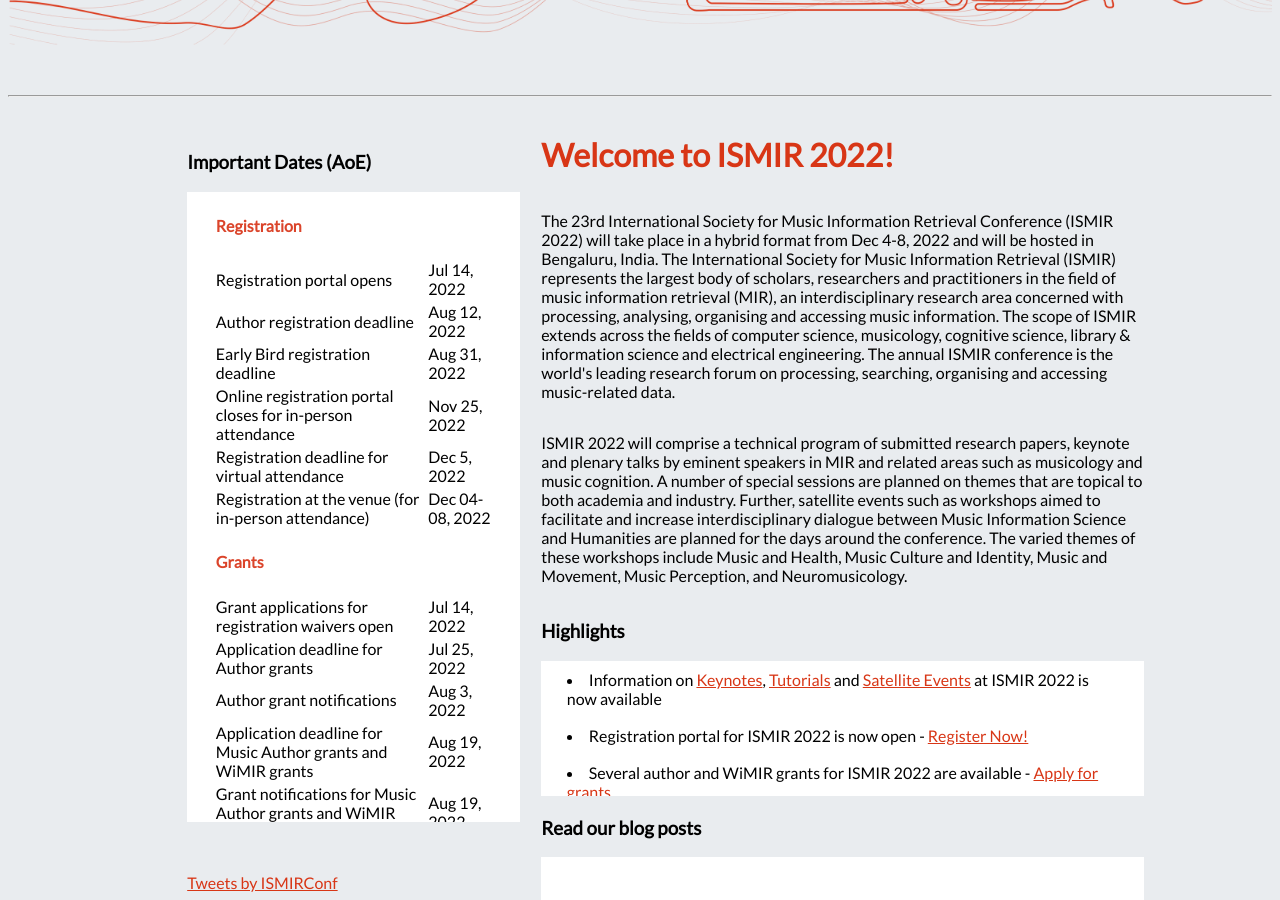
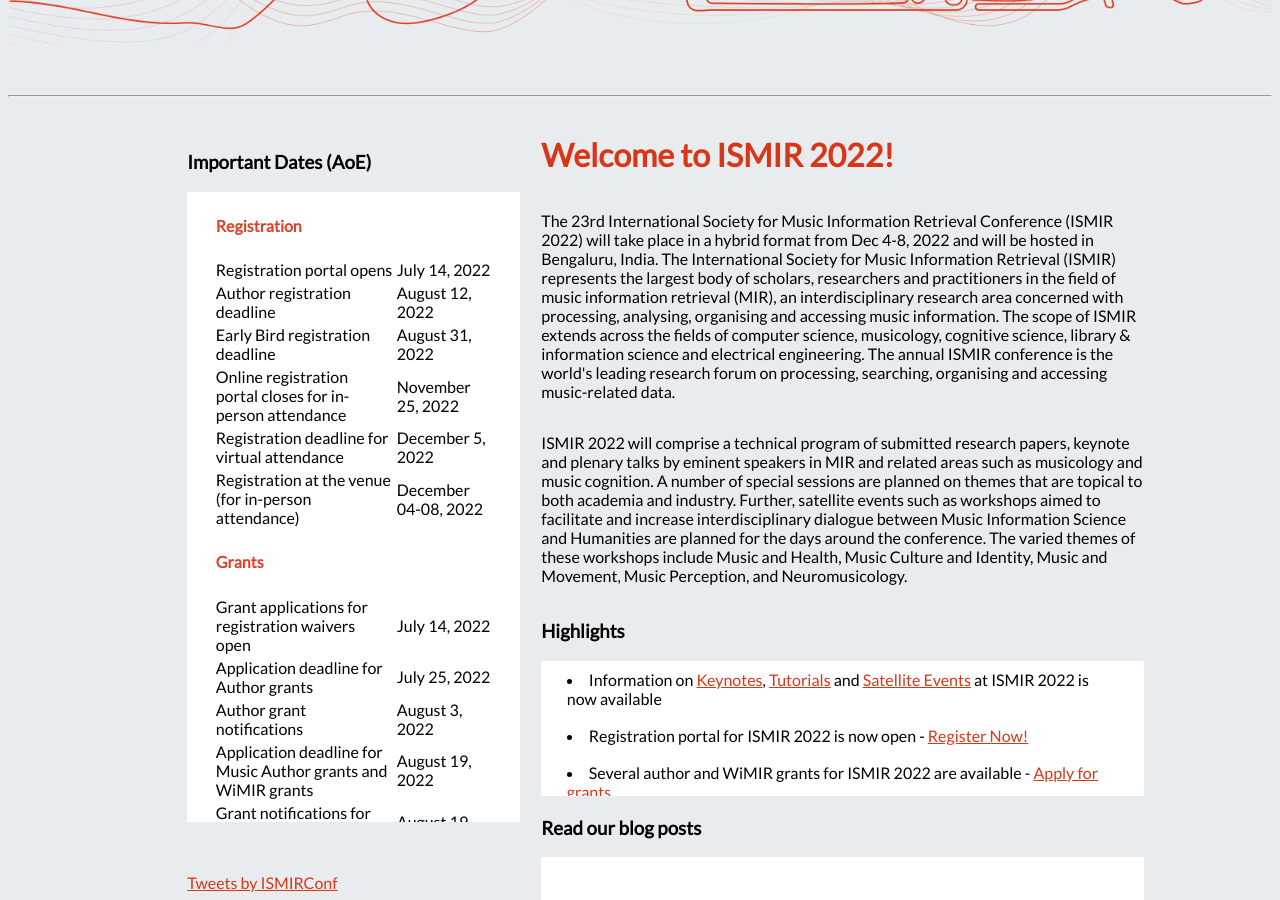
Before and after one commit to ismir2022/ismir2022.github.io, a Jekyll site: the page built from index_staging.md, in a window 1280 px wide and 900 px high, scrolled down 442 px. Built offline with Jekyll 4.4.1, drawn with Linux system fonts in a browser that asks for light colours; nearby versions of some CDN libraries; comment, search, counter and statistics services are not loaded.

Commit message:
more minor adjustments to index staging

```diff
--- a/index_staging.md
+++ b/index_staging.md
@@ -44,6 +44,7 @@
         </table> -->
     </section>
     <br>
+    <br>
 </div>
 
 ### Important Dates (AoE)
@@ -54,27 +55,27 @@
         </tr>
         <tr>
             <td>Registration portal opens</td>
-            <td> Jul 14, 2022 </td>
+            <td> July 14, 2022 </td>
         </tr>
         <tr>
             <td>Author registration deadline</td>
-            <td> Aug 12, 2022 </td>
+            <td> August 12, 2022 </td>
         </tr>
         <tr>
             <td>Early Bird registration deadline</td>
-            <td> Aug 31, 2022 </td>
+            <td> August 31, 2022 </td>
         </tr>
         <tr>
             <td> Online registration portal closes for in-person attendance</td>
-            <td> Nov 25, 2022 </td>
+            <td> November 25, 2022 </td>
         </tr>
         <tr>
             <td> Registration deadline for virtual attendance</td>
-            <td> Dec 5, 2022 </td>
+            <td> December 5, 2022 </td>
         </tr>
         <tr>
             <td> Registration at the venue (for in-person attendance)</td>
-            <td> Dec 04-08, 2022 </td>
+            <td> December 04-08, 2022 </td>
         </tr>
         <tr>
             <td><h4><span style="color:#DB442A">Grants</span></h4></td>
@@ -82,23 +83,23 @@
         </tr>
         <tr>
             <td> Grant applications for registration waivers open</td>
-            <td> Jul 14, 2022 </td>
+            <td> July 14, 2022 </td>
         </tr>
         <tr>
             <td> Application deadline for Author grants</td>
-            <td> Jul 25, 2022 </td>
+            <td> July 25, 2022 </td>
         </tr>
         <tr>
             <td> Author grant notifications</td>
-            <td> Aug 3, 2022 </td>
+            <td> August 3, 2022 </td>
         </tr>
         <tr>
             <td> Application deadline for Music Author grants and WiMIR grants</td>
-            <td> Aug 19, 2022 </td>
+            <td> August 19, 2022 </td>
         </tr>
         <tr>
             <td> Grant notifications for Music Author grants and WiMIR grants</td>
-            <td> Aug 19, 2022 </td>
+            <td> August 19, 2022 </td>
         </tr>
         <tr>
             <td><h4><span style="color:#DB442A">Papers</span></h4></td>
@@ -106,7 +107,7 @@
         </tr>
         <tr>
             <td><span style="text-decoration:line-through">Submission site opening</span></td>
-            <td><span style="text-decoration:line-through">Apr 22, 2022</span></td>
+            <td><span style="text-decoration:line-through">April 22, 2022</span></td>
         </tr>
         <tr>
             <td><span style="text-decoration:line-through">Abstract submission deadline</span></td>
@@ -118,11 +119,11 @@
         </tr>
         <tr>
             <td>Notification of acceptance</td>
-            <td> Jul 14, 2022 </td>
+            <td> July 14, 2022 </td>
         </tr>
         <tr>
             <td>Camera ready deadline</td>
-            <td> Aug 9, 2022 </td>
+            <td> August 9, 2022 </td>
         </tr>
         <tr>
             <td><h4><span style="color:#DB442A">Music Program</span></h4></td>
@@ -130,23 +131,23 @@
         </tr>
         <tr>
             <td><span style="text-decoration:line-through">First Call for Music</span></td>
-            <td><span style="text-decoration:line-through">Jul 4, 2022</span></td>
+            <td><span style="text-decoration:line-through">July 4, 2022</span></td>
         </tr>
         <tr>
         <td><span style="text-decoration:line-through">Submission site opening</span></td>
-            <td><span style="text-decoration:line-through">Jul 10, 2022</span></td>
+            <td><span style="text-decoration:line-through">July 10, 2022</span></td>
         </tr>
         <tr>
             <td>Music submission deadline</td>
-            <td> Jul 31, 2022 </td>
+            <td> July 31, 2022 </td>
         </tr>
         <tr>
             <td>Notification of acceptance</td>
-            <td> Aug 15, 2022 </td>
+            <td> August 15, 2022 </td>
         </tr>
         <tr>
             <td>Performance-ready submission deadline</td>
-            <td> Oct 31, 2022 </td>
+            <td> October 31, 2022 </td>
         </tr>
         <tr>
             <td><h4><span style="color:#DB442A">Tutorials</span></h4></td>
@@ -154,15 +155,15 @@
         </tr>
         <tr>
             <td><span style="text-decoration:line-through">Proposal Submission</span></td>
-            <td><span style="text-decoration:line-through">Apr 17, 2022</span></td>
+            <td><span style="text-decoration:line-through">April 17, 2022</span></td>
         </tr>
         <tr>
             <td><span style="text-decoration:line-through">Revision</span></td>
-            <td><span style="text-decoration:line-through">Apr 24, 2022</span></td>
+            <td><span style="text-decoration:line-through">April 24, 2022</span></td>
         </tr>
         <tr>
             <td><span style="text-decoration:line-through">Notification of Acceptance</span></td>
-            <td><span style="text-decoration:line-through">Jun 5, 2022</span></td>
+            <td><span style="text-decoration:line-through">June 5, 2022</span></td>
         </tr>
         <tr>
             <td><h4><span style="color:#DB442A">Late-Breaking Demo</span></h4></td>
@@ -178,19 +179,19 @@
         </tr>
         <tr>
             <td><span style="text-decoration:line-through">Deadline for applying to mentorship program</span></td>
-            <td>&nbsp;<span style="text-decoration:line-through">Feb 28, 2022</span></td>
+            <td>&nbsp;<span style="text-decoration:line-through">February 28, 2022</span></td>
         </tr>
         <tr>
             <td><span style="text-decoration:line-through">Deadline for mentees for paper submission</span></td>
-            <td><span style="text-decoration:line-through">Mar 25, 2022</span></td>
+            <td><span style="text-decoration:line-through">March 25, 2022</span></td>
         </tr>
         <tr>
             <td><span style="text-decoration:line-through">Notification for Mentor-Mentee match</span></td>
-            <td><span style="text-decoration:line-through">Mar 28, 2022</span></td>
+            <td><span style="text-decoration:line-through">March 28, 2022</span></td>
         </tr>
         <tr >
             <td><span style="text-decoration:line-through">Feedback from mentors</span></td>
-            <td><span style="text-decoration:line-through">Apr 15, 2022</span></td>
+            <td><span style="text-decoration:line-through">April 15, 2022</span></td>
         </tr>
 </table>
 <br>
```
